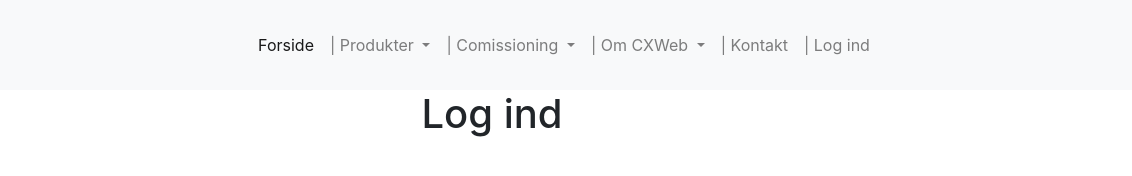
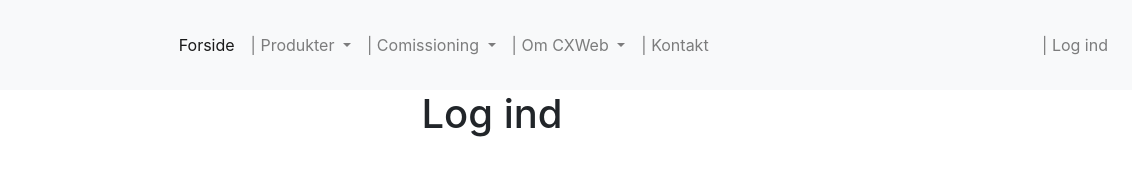
Before and after one commit to KasperHs93/CXwebprojekt, a website: page logind.html in a window 1280 px wide. Shown: the full height of the page, 148-1280 px from the left. Drawn offline with nearby package versions, Linux system fonts and the light colour scheme.

Commit message:
Git upload CXweb projekt
added:
All pages + stylessheets for all pages

```diff
--- a/logind.html
+++ b/logind.html
@@ -28,7 +28,7 @@
 
     <div class="collapse navbar-collapse" id="navbarNavDropdown">
 
-        <ul class="navbar-nav m-auto">
+        <ul class="navbar-nav m-auto ">
 
             <li class="nav-item active">
                 <a class="nav-link" href="index.html">Forside <span class="sr-only">(current)</span></a>
@@ -74,12 +74,13 @@
             <li class="nav-item">
                 <a class="nav-link" href="kontakt.html">|  Kontakt</a>
             </li>
+        </ul>
+        <ul class="navbar-nav ml-auto">
+            <li class="nav-item">
+                <a class="nav-link" href="logind.html">|  Log ind</a>
+            </li>
+        </ul>
 
-            <li class="nav-item">
-                <a class="nav-link" href="logind.html"> | Log ind</a>
-            </li>
-
-        </ul>
 
     </div>
 
```
Also changed, not shown: Bestilnu.html (+4 -3 lines), Fællesvision.html (+4 -3 lines), Håndbogen.html (+4 -3 lines), Licenstyper.html (+4 -3 lines), Partnere.html (+4 -3 lines), Referencer.html (+4 -3 lines), Rådgivning.html (+4 -3 lines), Support.html (+4 -5 lines), Teamet.html (+4 -3 lines), Værktøjskassen.html (+4 -3 lines), kontakt.html (+6 -3 lines).
